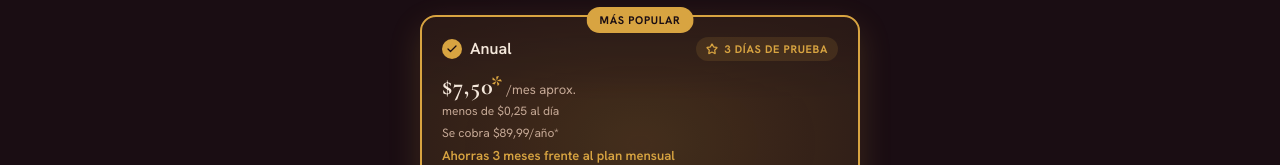
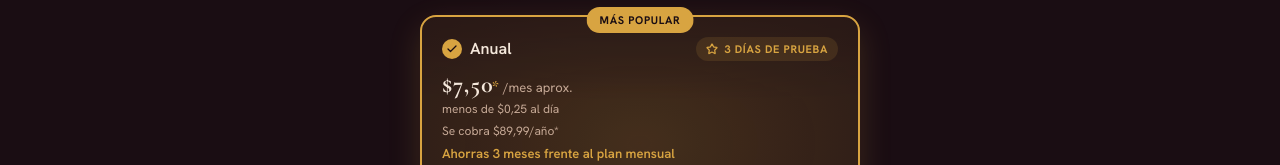
Before and after one commit to anaresmonat-sys/luma, a Next.js app: page /paywall in a window 1280 px wide. Shown: the part 429-594 px from the top of the page. Built offline with nearby package versions, Linux system fonts and the light colour scheme; no server answers.

Commit message:
style: asteriscos de los precios más pequeños, en proporción con el de la nota
Co-Authored-By: Claude Sonnet 5.5 <noreply@anthropic.com>

```diff
--- a/components/landing/Oferta.tsx
+++ b/components/landing/Oferta.tsx
@@ -72,7 +72,7 @@ function Precio({ plan }: { plan: PlanOferta }) {
           {plan.precioMes.replace(/\*$/, '')}
           {/* Asterisco en dorado: remite a la nota de impuestos y moneda de debajo de los planes */}
           {plan.precioMes.endsWith('*') && (
-            <span aria-hidden="true" className="-ml-0.5 text-[32px] font-semibold leading-none text-[var(--accent)]">
+            <span aria-hidden="true" className="-ml-px text-[20px] font-semibold leading-none text-[var(--accent)]">
               *
             </span>
           )}
--- a/components/paywall/PlanCards.tsx
+++ b/components/paywall/PlanCards.tsx
@@ -79,7 +79,7 @@ function Card({
         <span className="text-[24px] font-bold leading-none tabular-nums text-[var(--text-primary)] [font-family:var(--font-display)]">
           {plan.precioMes.replace(/\*$/, '')}
           {plan.precioMes.endsWith('*') && (
-            <span aria-hidden="true" className="-ml-0.5 text-[26px] font-semibold leading-none text-[var(--accent)]">
+            <span aria-hidden="true" className="-ml-px text-[16px] font-semibold leading-none text-[var(--accent)]">
               *
             </span>
           )}
```
Also changed, not shown: 3 other files (tests, documents, lock files or other folders).
